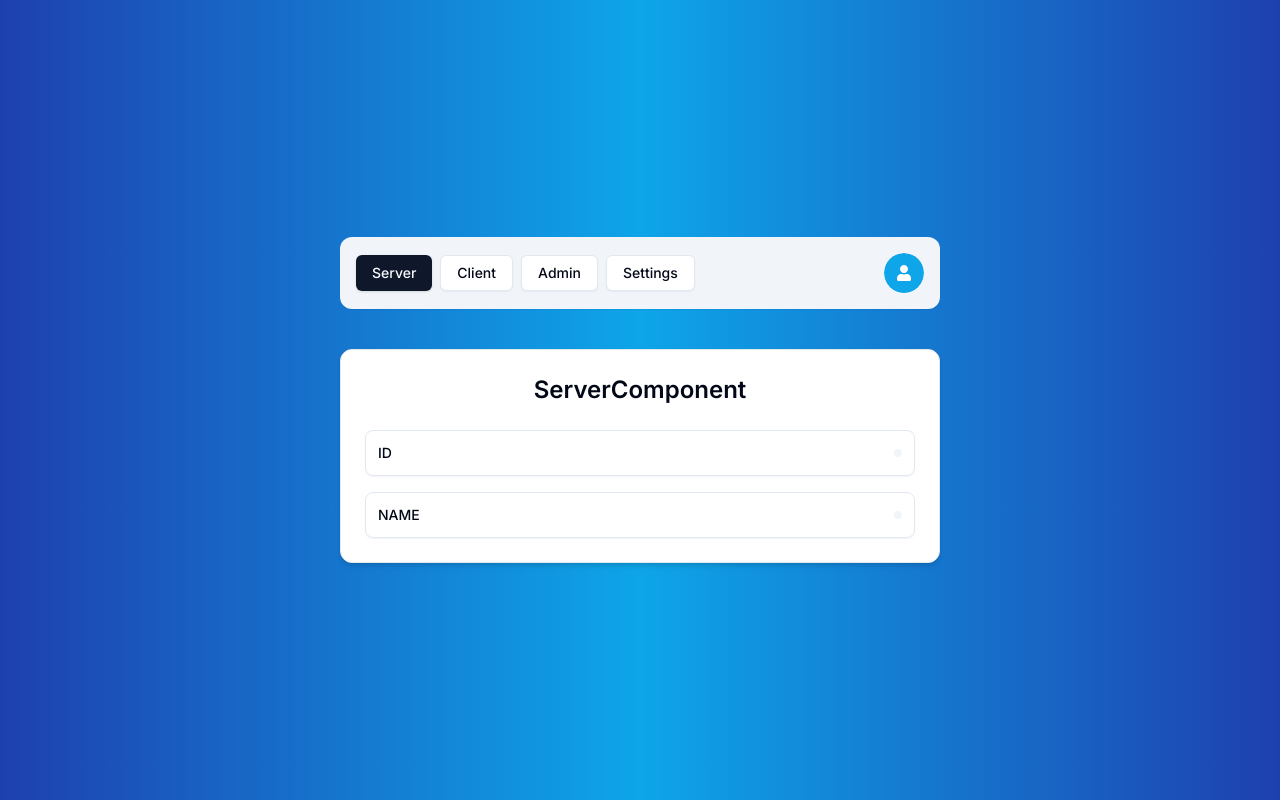
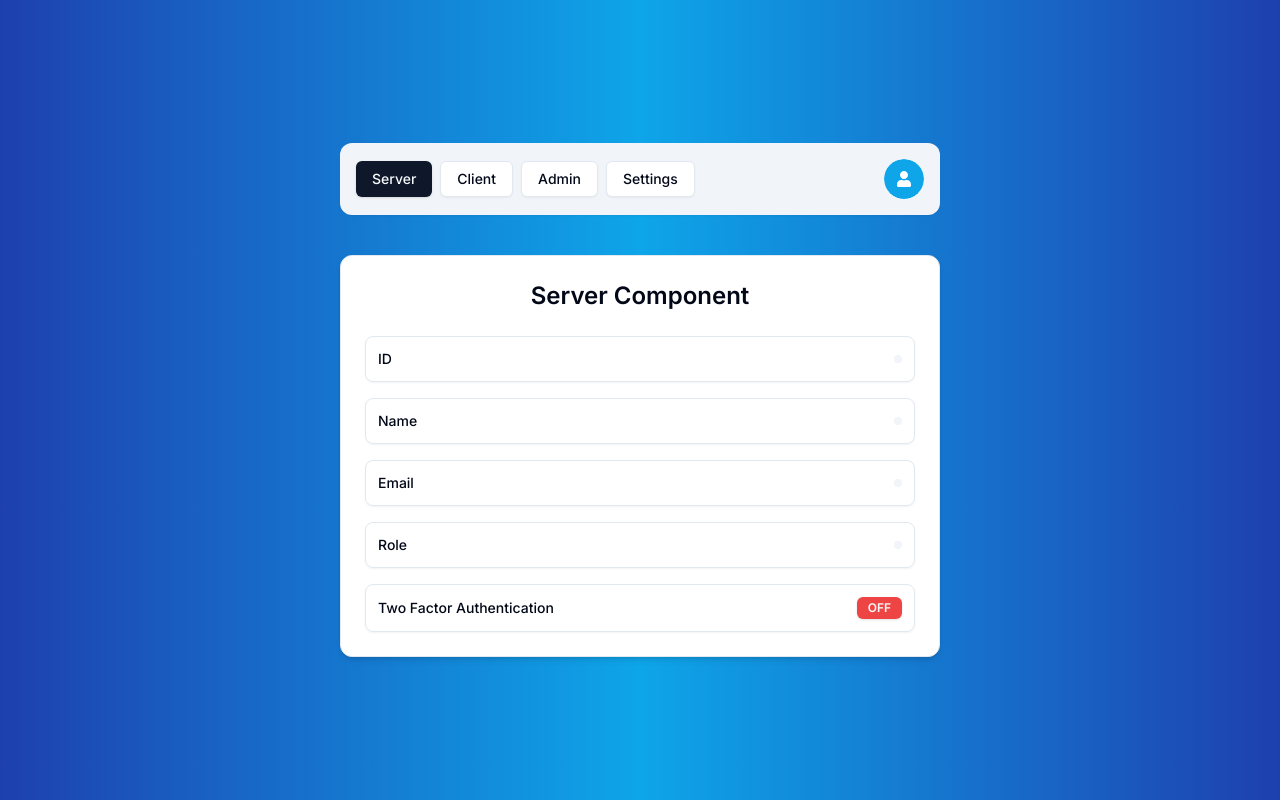
Before and after one commit to hiropi1224/monorepo-react, a Next.js app in the folder apps/auth/: page /server in a window 1280 px wide. Built offline with nearby package versions, Linux system fonts and the light colour scheme; no server answers.

Commit message:
💄 client example

```diff
--- /dev/null
+++ b/apps/auth/app/(protected)/client/page.tsx
@@ -0,0 +1,9 @@
+"use client";
+
+import { UserInfo } from "~/components/user-info";
+import { useCurrentUser } from "~/hooks/use-current-user";
+
+export default function ClientPage() {
+  const user = useCurrentUser();
+  return <UserInfo user={user} label="Client Component" />;
+}
--- a/apps/auth/app/(protected)/server/page.tsx
+++ b/apps/auth/app/(protected)/server/page.tsx
@@ -3,5 +3,5 @@
 
 export default async function ServerPage() {
   const user = await currentUser();
-  return <UserInfo user={user} label="ServerComponent" />;
+  return <UserInfo user={user} label="Server Component" />;
 }
--- a/apps/auth/auth.ts
+++ b/apps/auth/auth.ts
@@ -9,6 +9,7 @@
 declare module "next-auth" {
   interface User {
     role: UserRole;
+    isTwoFactorEnabled: boolean;
   }
 }
 
@@ -66,6 +67,10 @@
         session.user.role = token.role as UserRole;
       }
 
+      if (token.isTwoFactorEnabled && session.user) {
+        session.user.isTwoFactorEnabled = token.isTwoFactorEnabled as boolean;
+      }
+
       return session;
     },
     async jwt({ token }) {
@@ -76,6 +81,7 @@
       if (!existingUser) return token;
 
       token.role = existingUser.role;
+      token.isTwoFactorEnabled = existingUser.isTwoFactorEnabled;
 
       return token;
     },
--- /dev/null
+++ b/apps/auth/components/ui/badge.tsx
@@ -0,0 +1,37 @@
+import * as React from "react";
+import { cva, type VariantProps } from "class-variance-authority";
+
+import { cn } from "~/lib/utils";
+
+const badgeVariants = cva(
+  "inline-flex items-center rounded-md border px-2.5 py-0.5 text-xs font-semibold transition-colors focus:outline-none focus:ring-2 focus:ring-ring focus:ring-offset-2",
+  {
+    variants: {
+      variant: {
+        default:
+          "border-transparent bg-primary text-primary-foreground shadow hover:bg-primary/80",
+        secondary:
+          "border-transparent bg-secondary text-secondary-foreground hover:bg-secondary/80",
+        destructive:
+          "border-transparent bg-destructive text-destructive-foreground shadow hover:bg-destructive/80",
+        outline: "text-foreground",
+        success: "border-transparent bg-emerald-500  text-primary-foreground",
+      },
+    },
+    defaultVariants: {
+      variant: "default",
+    },
+  }
+);
+
+export interface BadgeProps
+  extends React.HTMLAttributes<HTMLDivElement>,
+    VariantProps<typeof badgeVariants> {}
+
+function Badge({ className, variant, ...props }: BadgeProps) {
+  return (
+    <div className={cn(badgeVariants({ variant }), className)} {...props} />
+  );
+}
+
+export { Badge, badgeVariants };
--- a/apps/auth/components/user-info.tsx
+++ b/apps/auth/components/user-info.tsx
@@ -1,4 +1,5 @@
 import { User } from "next-auth";
+import { Badge } from "~/components/ui/badge";
 import { Card, CardContent, CardHeader } from "~/components/ui/card";
 
 interface UserInfoProps {
@@ -20,10 +21,28 @@
           </p>
         </div>
         <div className="flex flex-row items-center justify-between rounded-lg border p-3 shadow-sm">
-          <p className="text-sm font-medium">NAME</p>
+          <p className="text-sm font-medium">Name</p>
           <p className="truncate text-xs max-w-[180px] font-mono p-1 bg-slate-100 rounded-md">
             {user?.name}
           </p>
+        </div>
+        <div className="flex flex-row items-center justify-between rounded-lg border p-3 shadow-sm">
+          <p className="text-sm font-medium">Email</p>
+          <p className="truncate text-xs max-w-[180px] font-mono p-1 bg-slate-100 rounded-md">
+            {user?.email}
+          </p>
+        </div>
+        <div className="flex flex-row items-center justify-between rounded-lg border p-3 shadow-sm">
+          <p className="text-sm font-medium">Role</p>
+          <p className="truncate text-xs max-w-[180px] font-mono p-1 bg-slate-100 rounded-md">
+            {user?.role}
+          </p>
+        </div>
+        <div className="flex flex-row items-center justify-between rounded-lg border p-3 shadow-sm">
+          <p className="text-sm font-medium">Two Factor Authentication</p>
+          <Badge variant={user?.isTwoFactorEnabled ? "success" : "destructive"}>
+            {user?.isTwoFactorEnabled ? "ON" : "OFF"}
+          </Badge>
         </div>
       </CardContent>
     </Card>
--- a/apps/auth/hooks/use-current-user.ts
+++ b/apps/auth/hooks/use-current-user.ts
@@ -1,4 +1,4 @@
-import { useSession, signOut } from "next-auth/react";
+import { useSession } from "next-auth/react";
 
 export const useCurrentUser = () => {
   const session = useSession();
```
